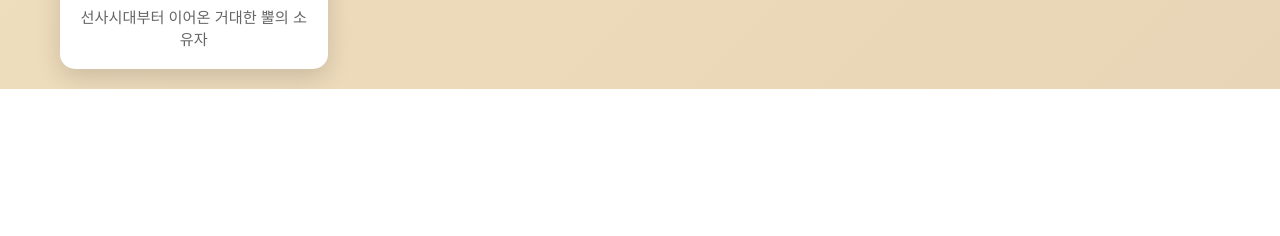
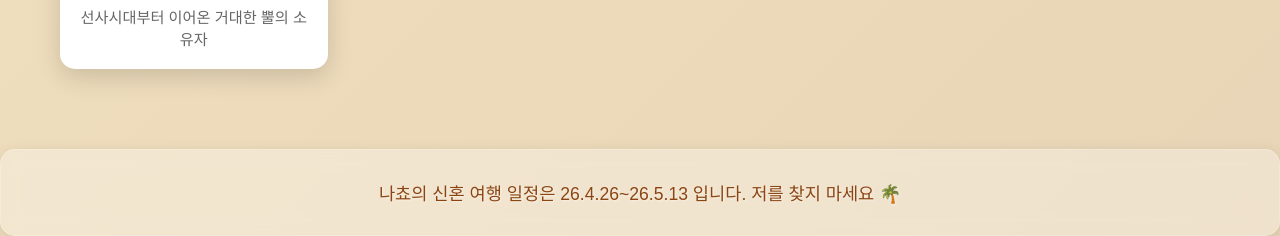
Before and after one commit to nachoisthecat/my-project, a plain HTML site: page index.html in a window 1280 px wide. Shown: the part 1293-1529 px from the top of the page. Before the commit the page ends 1382 px from the top, so only its background shows below. Drawn offline with Linux system fonts and the light colour scheme.

Commit message:
푸터 추가

```diff
--- a/index.html
+++ b/index.html
@@ -59,6 +59,11 @@
         </div>
     </div>
 
+    <!-- 푸터 -->
+    <footer class="footer">
+        <p>나쵸의 신혼 여행 일정은 26.4.26~26.5.13 입니다. 저를 찾지 마세요 🌴</p>
+    </footer>
+
     <!-- 모달 배경 -->
     <div id="modal-backdrop" class="modal-backdrop" onclick="closeModal()">
         <!-- 모달 창 -->
--- a/main.css
+++ b/main.css
@@ -82,6 +82,24 @@ h1 {
     font-size: 0.95em;
 }
 
+/* 푸터 스타일 */
+.footer {
+    text-align: center;
+    margin-top: 60px;
+    padding: 30px 20px;
+    background: rgba(255, 255, 255, 0.3);
+    border-radius: 15px;
+    backdrop-filter: blur(10px);
+    border: 1px solid rgba(255, 255, 255, 0.2);
+    box-shadow: 0 4px 15px rgba(0,0,0,0.1);
+}
+
+.footer p {
+    color: #8b4513;
+    font-size: 1.1em;
+    font-weight: 500;
+    text-shadow: 1px 1px 2px rgba(255,255,255,0.5);
+}
 /* 모달 스타일 */
 .modal-backdrop {
     display: none;
```
